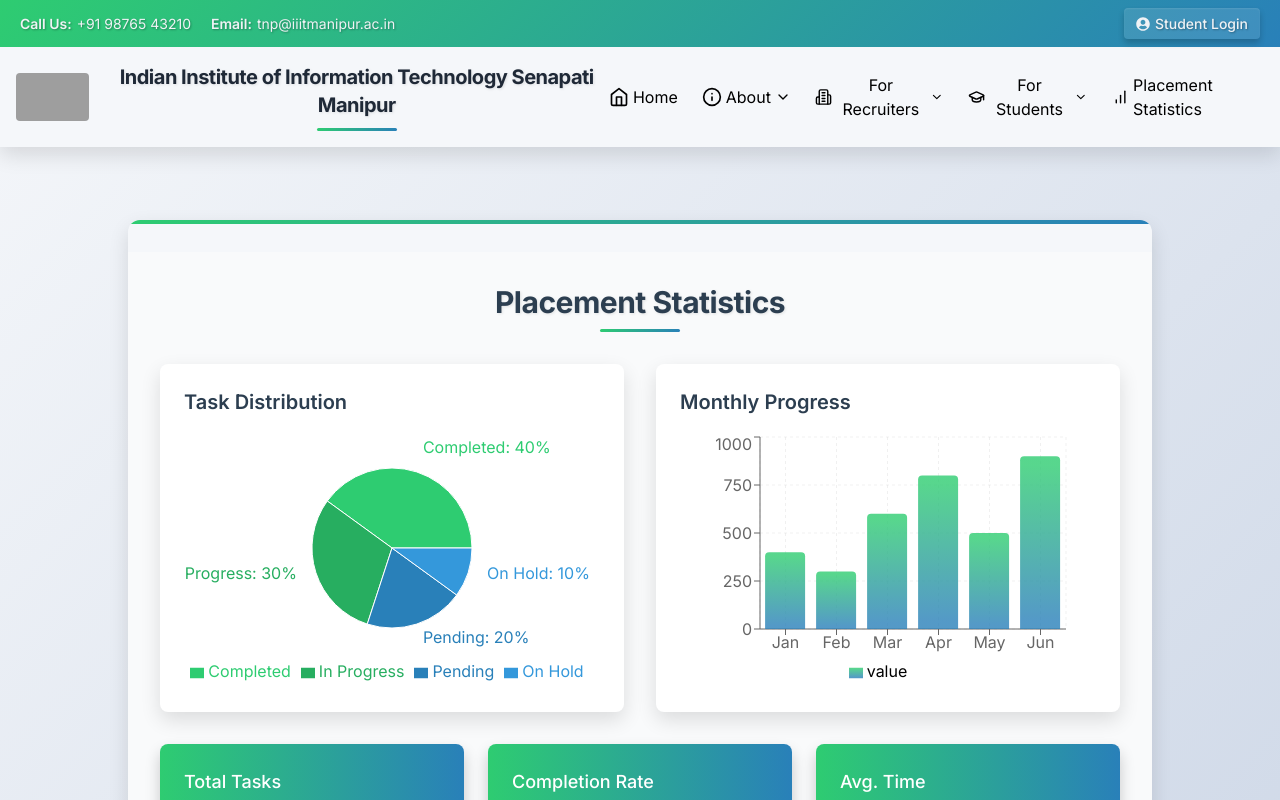
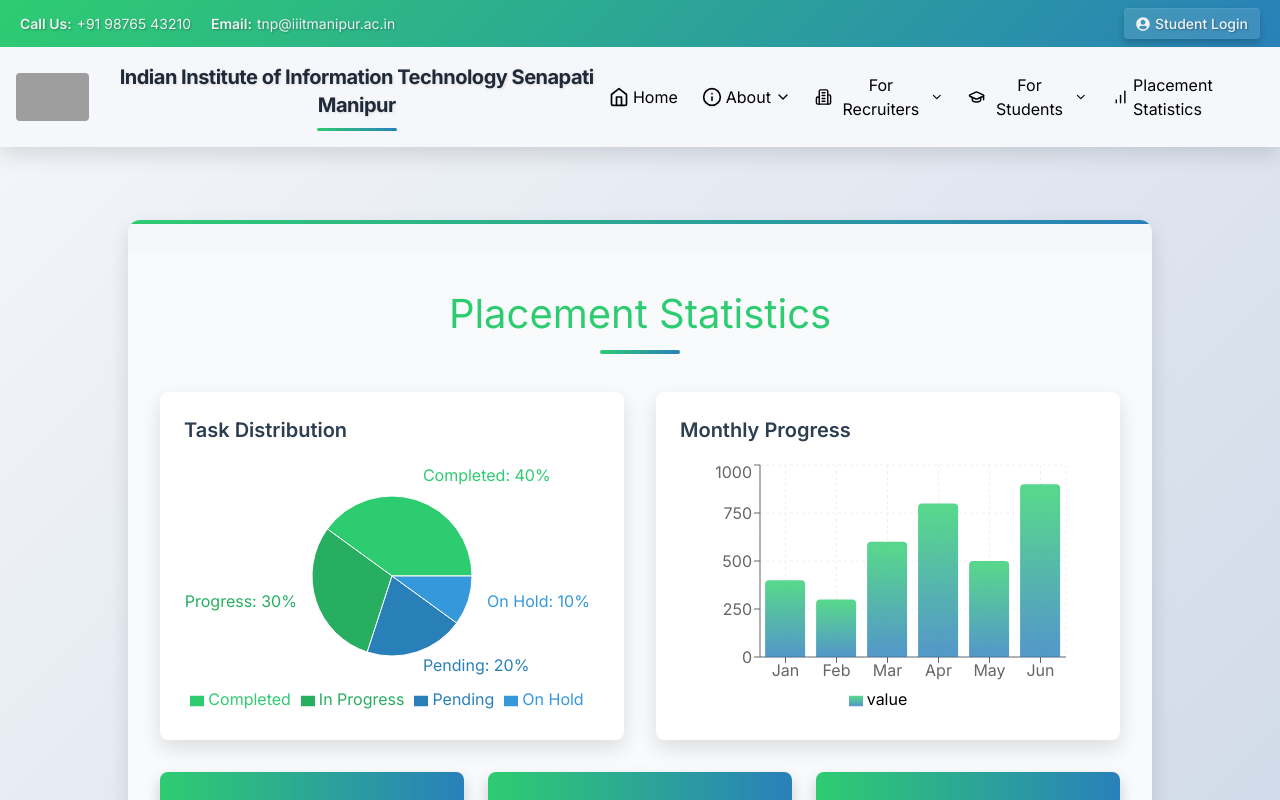
Before and after one commit to Pseudophoenix/TnPWeb, a React (Vite) app in the folder frontend/: page /statistics in a window 1280 px wide. Shown: the top 800 px of the page. Built offline with nearby package versions, Linux system fonts and the light colour scheme; grey boxes are pictures that could not be loaded.

Commit message:
Statistics updated

```diff
--- a/frontend/src/App.jsx
+++ b/frontend/src/App.jsx
@@ -96,7 +96,7 @@ function App() {
                   <Form />
                 </PrivateRoute>} />
                 <Route path="/student-login" element={<Login />} />
-                <Route path="/statistics" element={<StatisticsDashboard />} />
+                <Route path="/statistics" element={<StatisticsDashboard title={"Placement Statistics"}/>} />
                 <Route path="/student-signup" element={<Register />} />
                 <Route path="/download-brochure" element={<InterviewPrep title={"Brochure"}/>} />
                 <Route path="/policy" element={<InterviewPrep title={"Policy"}/>} />
--- a/frontend/src/components/Form/Form.jsx
+++ b/frontend/src/components/Form/Form.jsx
@@ -134,7 +134,7 @@ function StudentForm() {
     <>
       <div className="page-wrapper">
         <div className="form-container">
-          <h1>Student Information Form</h1>
+          <h2 className="team-profiles__heading">{"Student Information Form"}</h2>
           <form className="student-form" onSubmit={handleSubmit}>
             <div className="form-group">
               <label htmlFor="rollNumber">Roll Number</label>
--- a/frontend/src/components/Statistics/StatisticsDashboard.jsx
+++ b/frontend/src/components/Statistics/StatisticsDashboard.jsx
@@ -1,7 +1,7 @@
 import React from 'react';
 import { PieChart, Pie, BarChart, Bar, XAxis, YAxis, CartesianGrid, Tooltip, Legend, Cell, ResponsiveContainer } from 'recharts';
 
-const StatisticsDashboard = () => {
+const StatisticsDashboard = ({title}) => {
   // Dummy data for pie chart
   const pieData = [
     { name: 'Completed', value: 400 },
@@ -29,8 +29,8 @@ const StatisticsDashboard = () => {
       <div className="about-message">
         <div className="min-h-screen p-8 bg-gray-50">
           <div className="max-w-6xl mx-auto">
-            <h1 className="text-3xl font-bold mb-8 text-[#2c3e50]">Placement Statistics</h1>
-
+            {/* <h1 className="text-3xl font-bold mb-8 text-[#2c3e50]">Placement Statistics</h1> */}
+<h2 className="team-profiles__heading">{title}</h2>
             <div className="grid grid-cols-1 lg:grid-cols-2 gap-8">
               {/* Pie Chart Card */}
               <div className="bg-white rounded-lg shadow-[0_8px_20px_rgba(0,0,0,0.12)] p-6">
@@ -113,7 +113,10 @@ const StatisticsDashboard = () => {
     </div>
   );
 };
-
+StatisticsDashboard.defaultProps = {
+  // pdfSrc: './hindu-rashtra-darshan-en-v002.pdf',
+  title: 'Default'
+};
 export default StatisticsDashboard;
 
 
```
